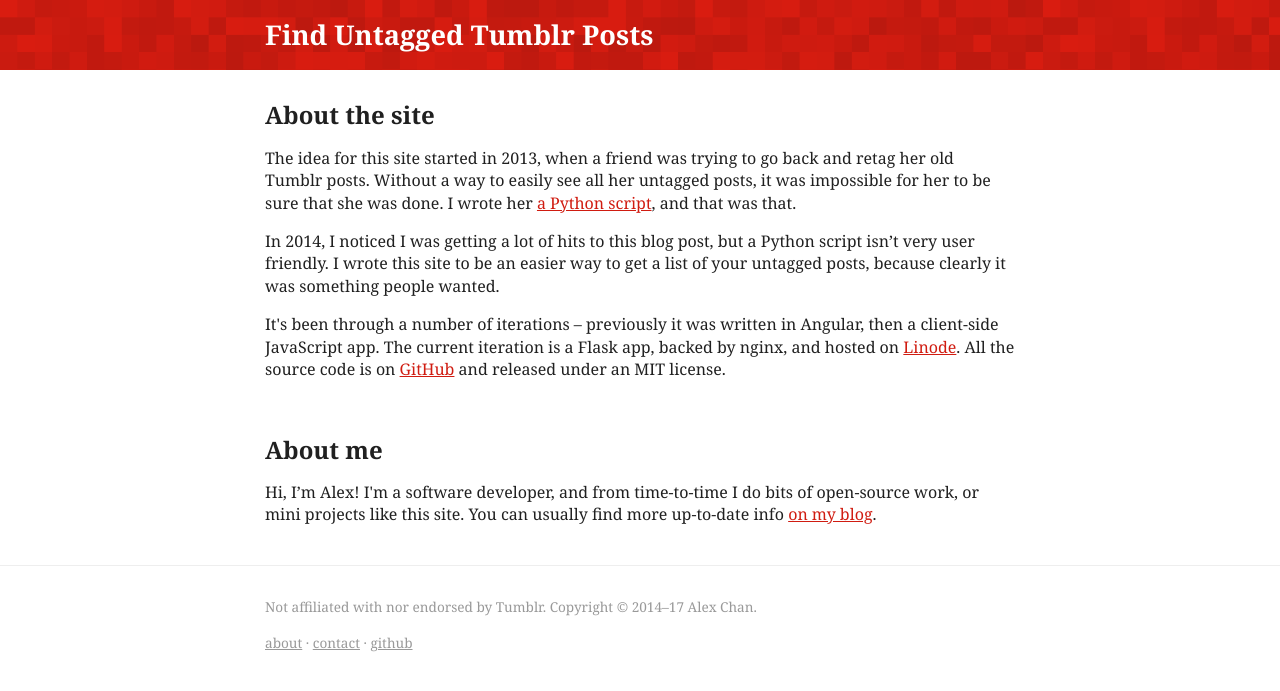
After one commit to alexwlchan/finduntaggedtumblrposts.com, a Flask app: page /about in a window 1280 px wide. The commit adds this page. Shown: the top 691 px of the page. Run offline with Flask 2, Linux system fonts and the light colour scheme; some libraries are stand-ins or nearby versions.

Commit message:
And pad out the remaining pages

```diff
--- /dev/null
+++ b/untagged/static/style.css
@@ -0,0 +1,100 @@
+.progress {
+  width: 100%;
+  text-align: center;
+}
+body {
+  font: 12pt Georgia, Palatino, 'Palatino Linotype', Times, 'Times New Roman', serif;
+  line-height: 1.4em;
+  color: #202020;
+  margin: 0;
+  padding: 0;
+}
+aside {
+  background-color: #d01c11;
+  background: url('/static/specktre_d01c11.png');
+  background-size: auto 150%;
+}
+aside h1 a {
+  color: white !important;
+  text-decoration: none;
+}
+aside h1 {
+  font-size: 1.7em;
+}
+article, #aside_inner, #footer_inner {
+  max-width: 750px;
+  margin-left:  auto;
+  margin-right: auto;
+  padding: 1px 20px;
+}
+article {
+  padding-top: 15px;
+}
+input {
+  font-size: 1.3em;
+  padding: 3px;
+  text-align: center;
+  margin-left:  auto;
+  margin-right: auto;
+  display: block;
+  margin-bottom: 8px;
+}
+select {
+  font-size: 1.1em;
+}
+#help {
+  margin-right: 0.3em;
+}
+#start-bg-job {
+  font-size: 1.1em;
+  background: none;
+  border-radius: 5px;
+  padding: 8px 16px;
+  margin-left:  auto;
+  margin-right: auto;
+  display: block;
+  font-weight: bold;
+  margin-top: 8px;
+  border: 1px solid #d01c11;
+  color: #d01c11;
+  cursor: pointer;
+}
+#start-bg-job:active {
+  position: relative;
+  top: 3px;
+  background-color: #f1aea7
+}
+a {
+  color: #d01c11;
+}
+a:visited {
+  color: #a6070b;
+}
+a:hover {
+  text-decoration: none;
+}
+.dot_list li:not(:first-child)::before{
+  content:" · "
+}
+.dot_list {
+  list-style-type: none;
+  padding-left: 0 !important
+}
+.dot_list li {
+  display: inline-block;
+}
+hr {
+  height: 1px;
+  border: none;
+  background-color
+}
+footer {
+  color: #999;
+  font-size: .85em;
+  border-top: 1px solid #eee;
+  padding-top:    15px;
+  padding-bottom: 15px
+}
+footer a, footer a:visited {
+  color: #999;
+}
--- /dev/null
+++ b/untagged/templates/about.html
@@ -0,0 +1,34 @@
+{% extends "base.html" %}
+
+{% block content %}
+  <h1>About the site</h1>
+
+  <p>
+    The idea for this site started in 2013, when a friend was trying to go back and retag her old Tumblr posts.
+    Without a way to easily see all her untagged posts, it was impossible for her to be sure that she was done.
+    I wrote her <a href="http://alexwlchan.net/2013/08/untagged-tumblr-posts/">a Python script</a>, and that was that.
+  </p>
+
+  <p>
+    In 2014, I noticed I was getting a lot of hits to this blog post, but a Python script isn’t very user friendly.
+    I wrote this site to be an easier way to get a list of your untagged posts, because clearly it was something people wanted.
+  </p>
+
+  <p>
+    It's been through a number of iterations &ndash; previously it was written in Angular, then a client-side JavaScript app.
+    The current iteration is a Flask app, backed by nginx, and hosted on <a href="https://www.linode.com/?r=ba2e6ce21e0c63952a7c74967ea0b96617bd44a3">Linode</a>.
+    All the source code is on <a href="https://github.com/alexwlchan/untagged-tumblr-posts">GitHub</a> and released under an MIT license.
+  </p>
+
+  <br/>
+
+  <h1>About me</h1>
+
+  <p>
+    Hi, I’m Alex!
+    I'm a software developer, and from time-to-time I do bits of open-source work, or mini projects like this site.
+    You can usually find more up-to-date info <a href="https://alexwlchan.net/about">on my blog</a>.
+  </p>
+
+  <br/>
+{% endblock %}
--- /dev/null
+++ b/untagged/templates/base.html
@@ -0,0 +1,39 @@
+<!DOCTYPE html>
+<html lang=en>
+  <head>
+    <meta charset=utf-8>
+    <meta name=viewport content="width=device-width, initial-scale=1.0">
+    <meta name="author" content="Alex Chan">
+    <meta name="description" content="A way to find untagged posts from your Tumblr site">
+
+    <title>{% if title %}{{ title }} &ndash; {% endif %}Find Untagged Tumblr Posts</title>
+    <link rel="stylesheet" type="text/css" href="/static/style.css">
+  </head>
+  <body>
+    <aside>
+      <div id="aside_inner">
+        <h1><a href="/">Find Untagged Tumblr Posts</a></h1>
+      </div>
+    </aside>
+
+    <article>
+      {% block content %}{% endblock %}
+    </article>
+    <footer>
+      <div id="footer_inner">
+        <p>Not affiliated with nor endorsed by Tumblr. Copyright &copy; 2014&ndash;17 Alex Chan.</p>
+        <ul class="dot_list">
+          <li><a href="/about">about</a></li>
+          <li><a href="/contact/">contact</a></li>
+          <li><a href="https://github.com/alexwlchan/untagged-tumblr-posts">github</a></li>
+        </ul>
+      </div>
+    </footer>
+
+    {% block scripts %}{% endblock %}
+
+    <script src="//cdnjs.cloudflare.com/ajax/libs/jquery/2.1.3/jquery.min.js"></script>
+    <script src="{{ url_for('static', filename='untagged.js' )}}" type="text/javascript"></script>
+
+  </body>
+</html>
--- a/untagged/views.py
+++ b/untagged/views.py
@@ -11,6 +11,11 @@ def index():
     if request.method == 'GET':
         return render_template('index.html')
     return redirect(url_for('index'))
+
+
+@app.route('/about')
+def about():
+    return render_template('about.html', title='About')
 
 
 @app.route('/trigger_task', methods=['POST'])
```
Also changed, not shown: untagged/templates/index.html (+5 -127 lines).
